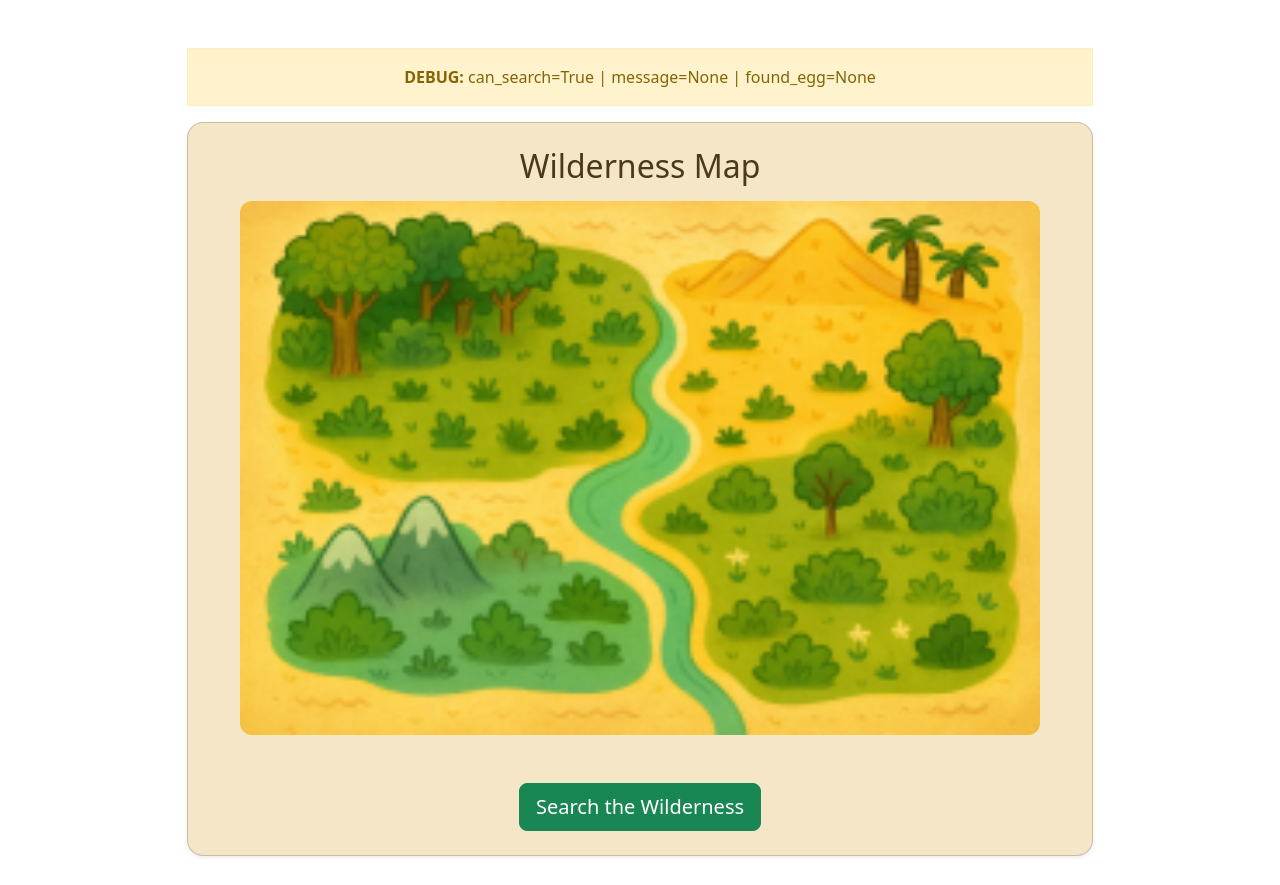
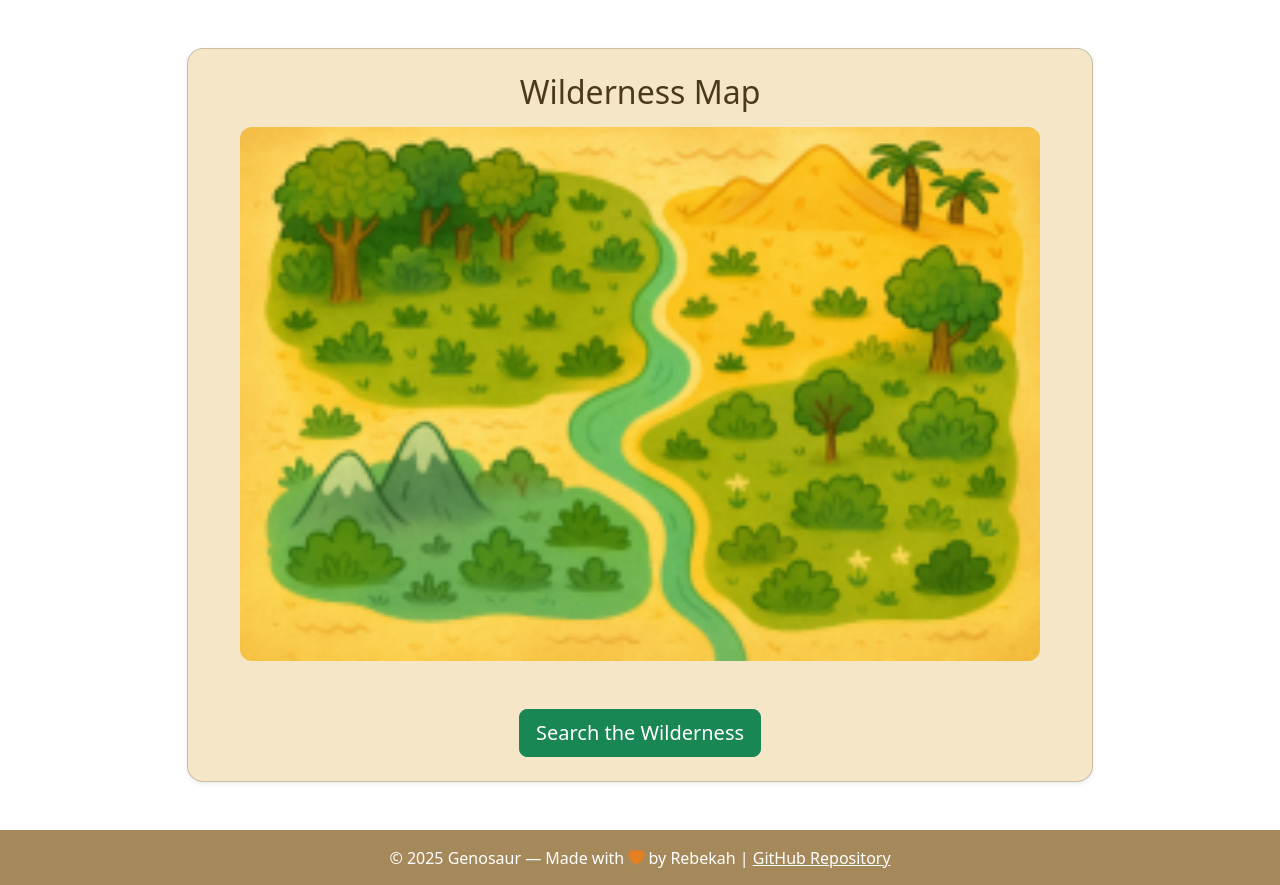
Before and after one commit to Rebekah-codes/Genosaur-Individual-Full-Stack-Dev-Project, a Django app: page /wilderness/ in a window 1280 px wide. Shown: the part 106-991 px from the top of the page. Run offline with Django 4.2, Linux system fonts and the light colour scheme.

Commit message:
Cleanup: Remove debug message from wilderness.html

```diff
--- a/templates/wilderness.html
+++ b/templates/wilderness.html
@@ -4,9 +4,6 @@
 <div class="container mt-5">
 	<div class="row justify-content-center">
 		<div class="col-md-10 text-center">
-		<div style="background: #fff3cd; color: #856404; border: 1px solid #ffeeba; padding: 1rem; margin-bottom: 1rem;">
-		  <strong>DEBUG:</strong> can_search={{ can_search }} | message={{ message }} | found_egg={{ found_egg }}
-		</div>
 			<div class="card shadow-sm p-4" style="background-color:#F5E6C8; border-radius:16px;">
 				<h2 class="mb-3" style="color:#4B3A1A;">Wilderness Map</h2>
 				<div class="d-flex justify-content-center">
```
